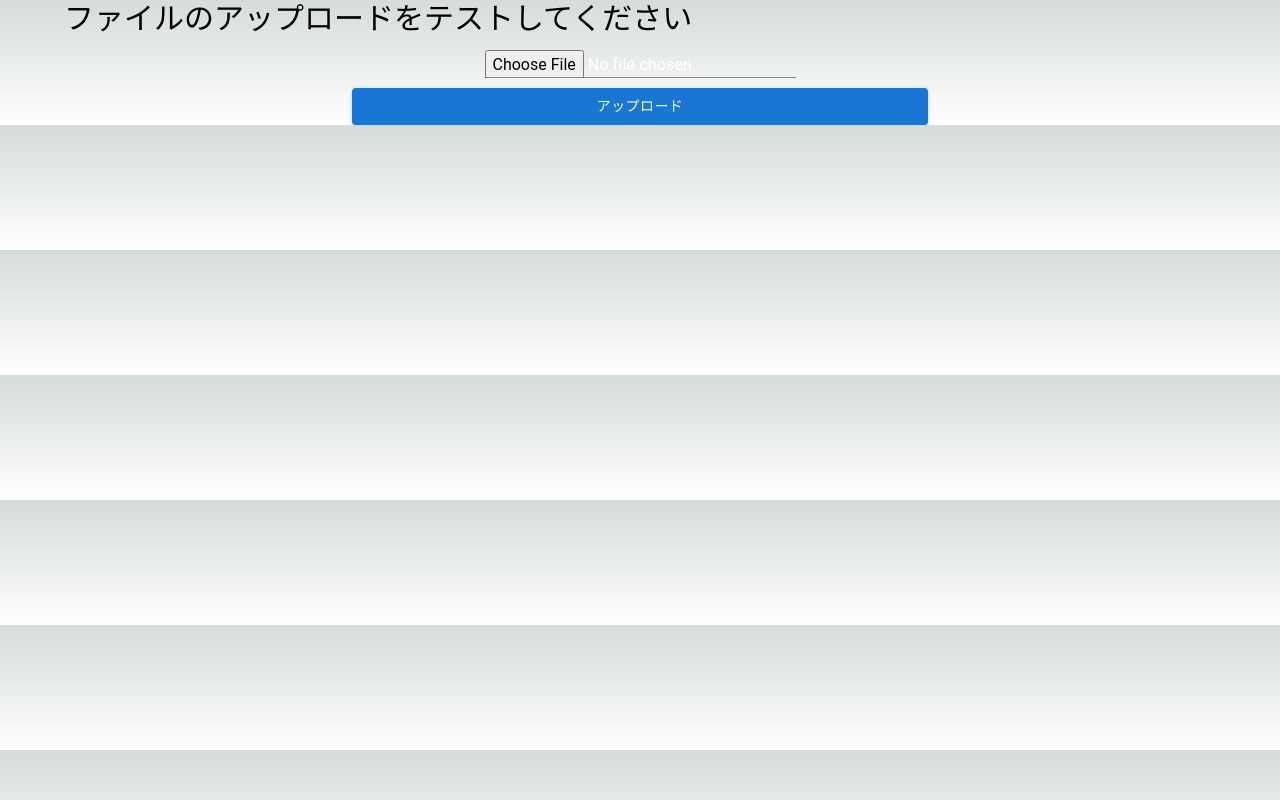
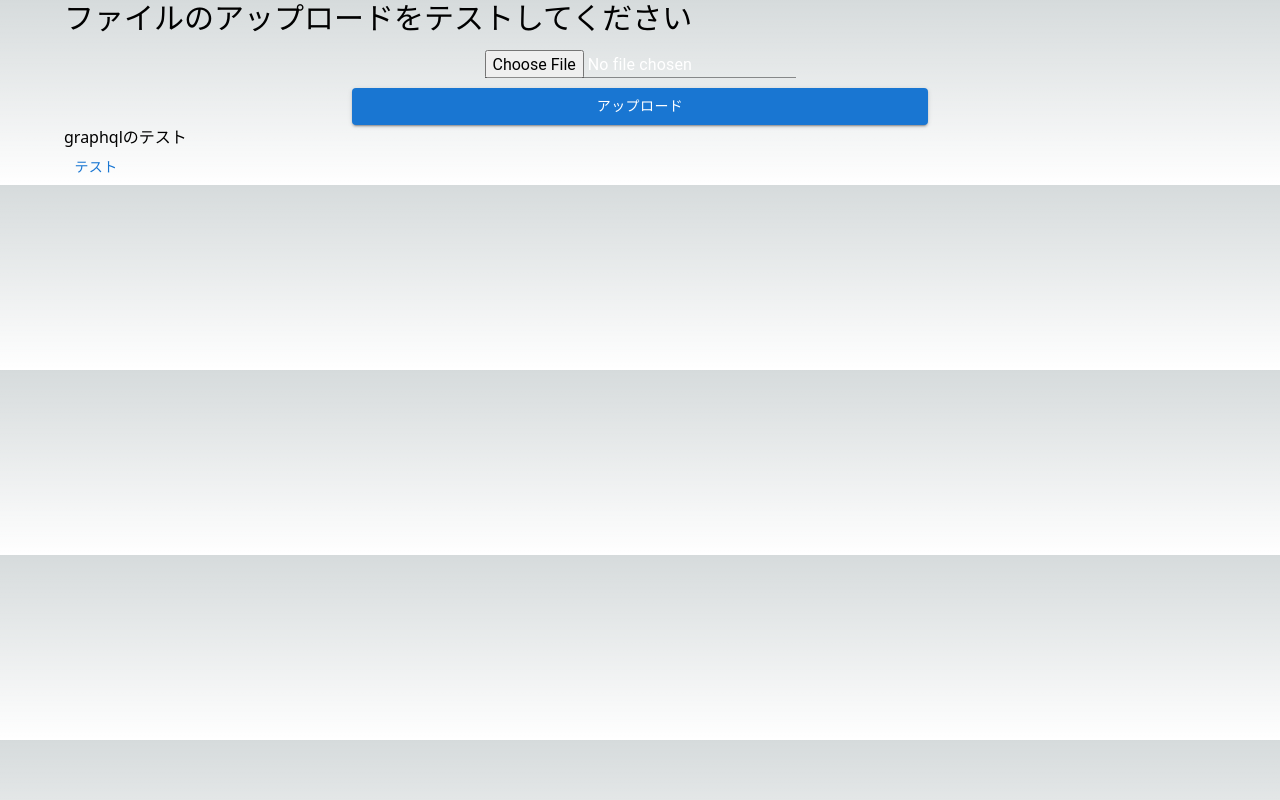
Before and after one commit to kazutoichikawa/next-nest-gql-file-upload, a Next.js app in the folder frontend/: page / in a window 1280 px wide. Built offline with nearby package versions, Linux system fonts and the light colour scheme.

Commit message:
不足モジュールadd

```diff
--- a/frontend/package.json
+++ b/frontend/package.json
@@ -18,6 +18,7 @@
     "@types/react-dom": "18.2.7",
     "eslint": "8.49.0",
     "eslint-config-next": "13.5.1",
+    "graphql": "^16.8.1",
     "next": "13.5.1",
     "react": "18.2.0",
     "react-dom": "18.2.0",
--- a/frontend/src/app/page.tsx
+++ b/frontend/src/app/page.tsx
@@ -1,15 +1,22 @@
 'use client';
 import UploadFileForm from '@/components/UploadFileForm';
-import { Container } from '@mui/material';
+import { Button, Container } from '@mui/material';
 
 
 export default function Home() {
+  const handleClickTestGQL = () => {
+
+  }
+
   return (
     <Container>
       <h1 className="text-3xl">
         ファイルのアップロードをテストしてください
       </h1>
       <UploadFileForm />
+
+      <h2>graphqlのテスト</h2>
+      <Button>テスト</Button>
     </Container>
   );
 }
```
Also changed, not shown: 1 other file (tests, documents, lock files or other folders).
